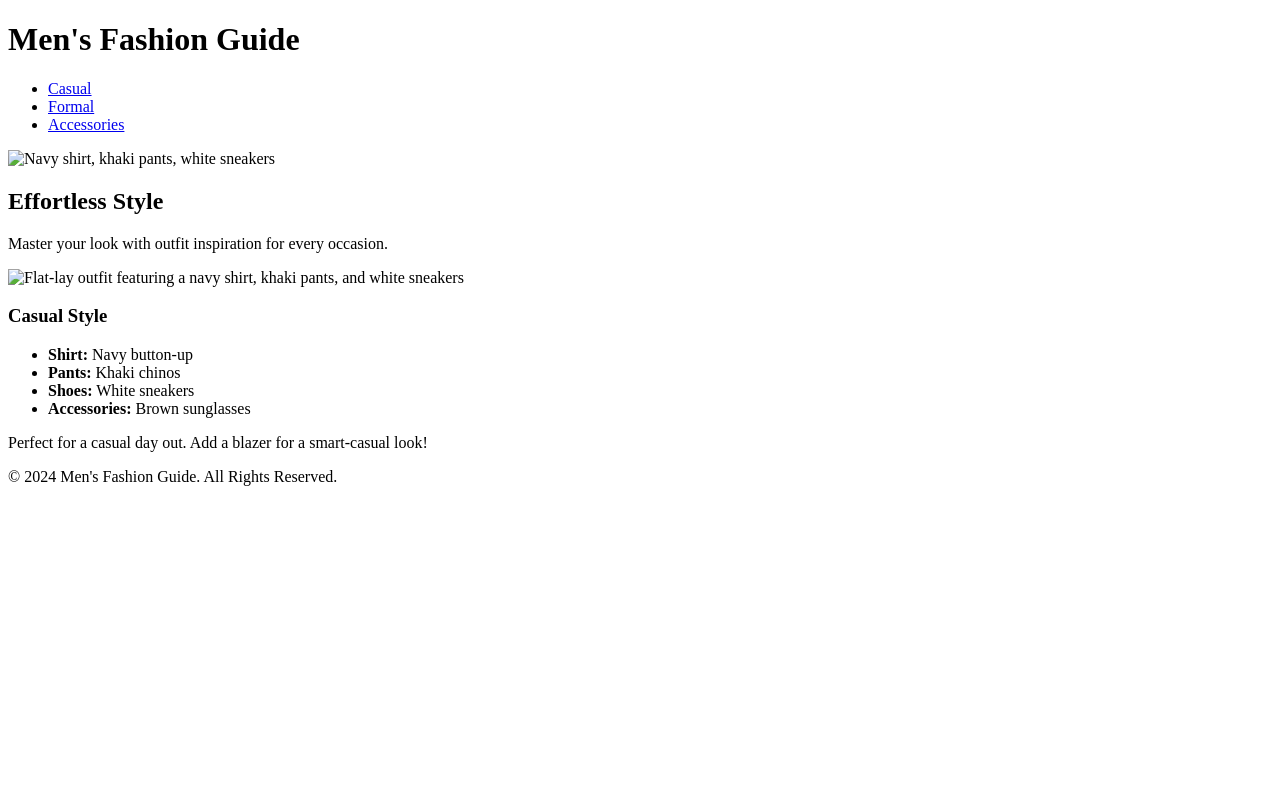
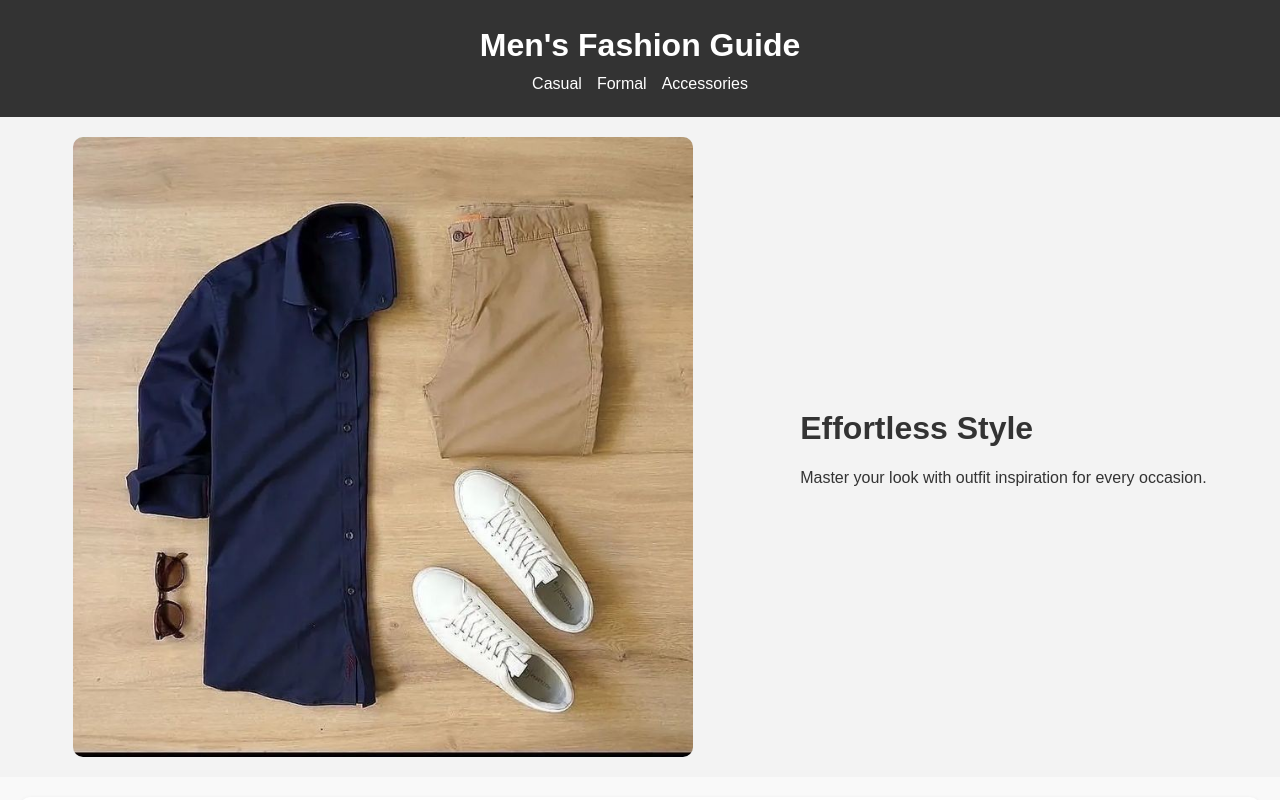
Before and after one commit to YekimCodez/men-s-fashion-guide, a website: page index.html in a window 1280 px wide. Shown: the top 800 px of the page. Drawn offline with Linux system fonts and the light colour scheme.

Commit message:
Added styles to the page

```diff
--- a/index.html
+++ b/index.html
@@ -20,7 +20,7 @@
 
   <main>
     <section class="hero">
-      <img src="outfit-photo.jpg" alt="Navy shirt, khaki pants, white sneakers" class="hero-img">
+      <img src="/images/casual/casual-image-06.jpg" alt="Navy shirt, khaki pants, white sneakers" class="hero-img">
       <div class="hero-text">
         <h2>Effortless Style</h2>
         <p>Master your look with outfit inspiration for every occasion.</p>
--- a/src/scss/main.scss
+++ b/src/scss/main.scss
@@ -0,0 +1,96 @@
+/* General Reset */
+* {
+    margin: 0;
+    padding: 0;
+    box-sizing: border-box;
+  }
+
+  body {
+    font-family: 'Arial', sans-serif;
+    line-height: 1.6;
+    background-color: #f9f9f9;
+    color: #333;
+  }
+
+  .header {
+    background: #333;
+    color: #fff;
+    padding: 20px;
+    text-align: center;
+  }
+
+  .nav ul {
+    list-style: none;
+    display: flex;
+    justify-content: center;
+    gap: 15px;
+  }
+
+  .nav a {
+    color: #fff;
+    text-decoration: none;
+    font-size: 1rem;
+  }
+
+  .hero {
+    display: flex;
+    align-items: center;
+    justify-content: space-around;
+    padding: 20px;
+    background-color: #f3f3f3;
+  }
+
+  .hero-img {
+    max-width: 50%;
+    border-radius: 10px;
+  }
+
+  .hero-text {
+    max-width: 40%;
+  }
+
+  .hero-text h2 {
+    font-size: 2rem;
+    margin-bottom: 10px;
+  }
+
+  .outfit {
+    display: flex;
+    gap: 20px;
+    padding: 20px;
+    background: #fff;
+    margin: 20px;
+    border-radius: 10px;
+    box-shadow: 0 2px 5px rgba(0, 0, 0, 0.1);
+  }
+
+  .outfit-image img {
+    width: 300px;
+    border-radius: 10px;
+  }
+
+  .outfit-details {
+    flex: 1;
+  }
+
+  .outfit-details h3 {
+    margin-bottom: 10px;
+    font-size: 1.5rem;
+  }
+
+  .outfit-details ul {
+    list-style: none;
+    margin-bottom: 10px;
+  }
+
+  .outfit-details ul li {
+    margin-bottom: 5px;
+  }
+
+  .footer {
+    text-align: center;
+    padding: 10px;
+    background: #333;
+    color: #fff;
+    margin-top: 20px;
+  }
```
Also changed, not shown: dist/css/main.css, 1 other file.
